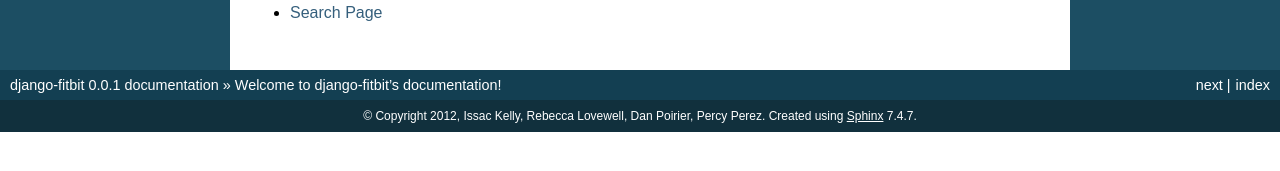
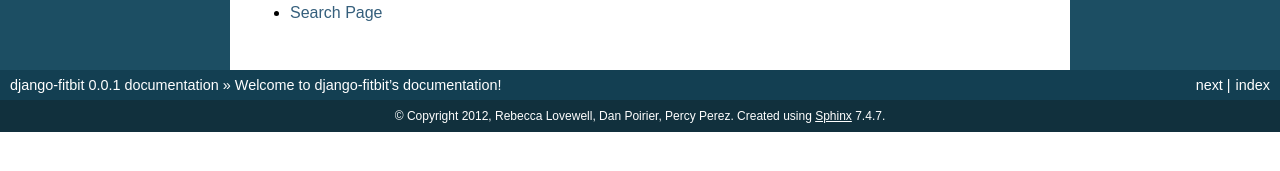
Before and after one commit to orcasgit/django-fitbit, a Sphinx documentation site: the page built from docs/index.rst, in a window 1280 px wide. Shown: the part 610-781 px from the top of the page. Built offline with Sphinx 7.4.7, drawn with Linux system fonts in a browser that asks for light colours; the version number is read from the project's files by our own code.

Commit message:
Updating AUTHORS and copyright

```diff
--- a/docs/conf.py
+++ b/docs/conf.py
@@ -41,7 +41,7 @@ master_doc = 'index'
 
 # General information about the project.
 project = u'django-fitbit'
-copyright = u'2012, Issac Kelly, Rebecca Lovewell, Dan Poirier, Percy Perez'
+copyright = u'2012, Rebecca Lovewell, Dan Poirier, Percy Perez'
 
 # The version info for the project you're documenting, acts as replacement for
 # |version| and |release|, also used in various other places throughout the
```
Also changed, not shown: 1 other file.
